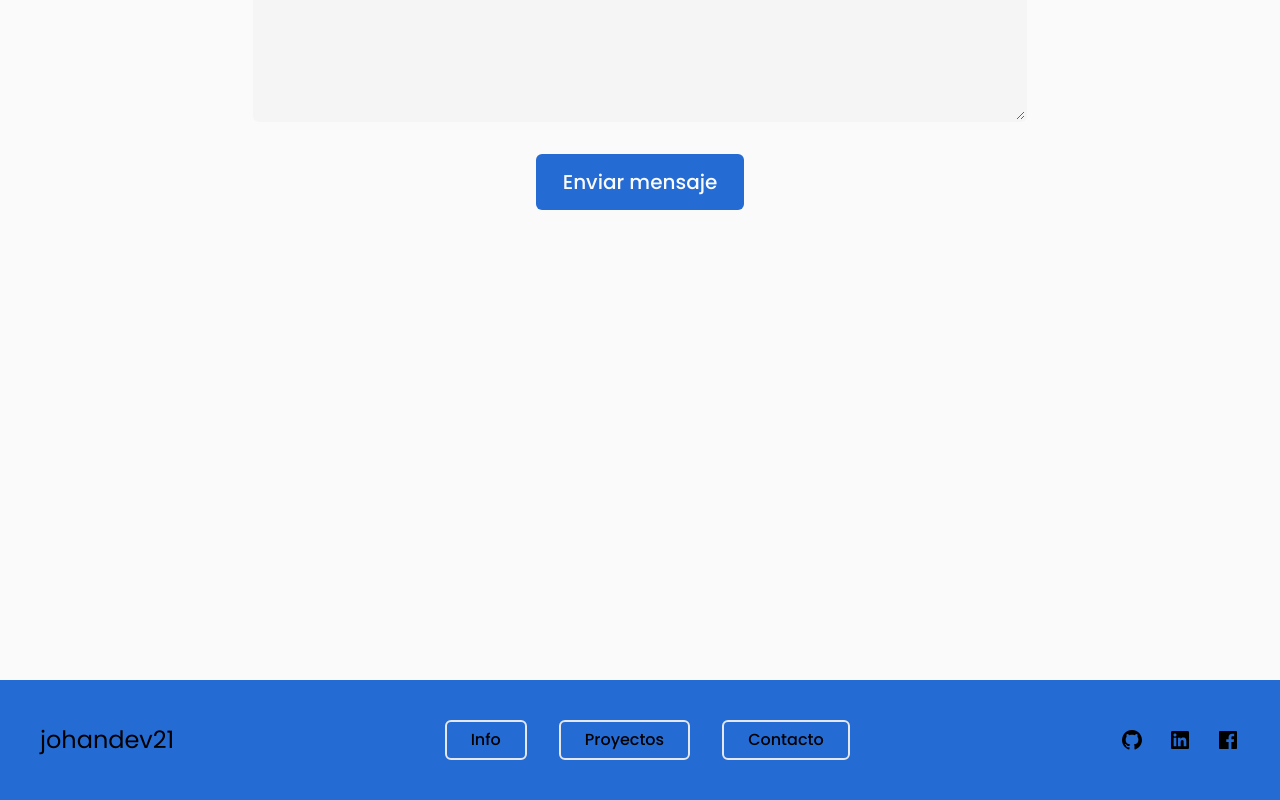
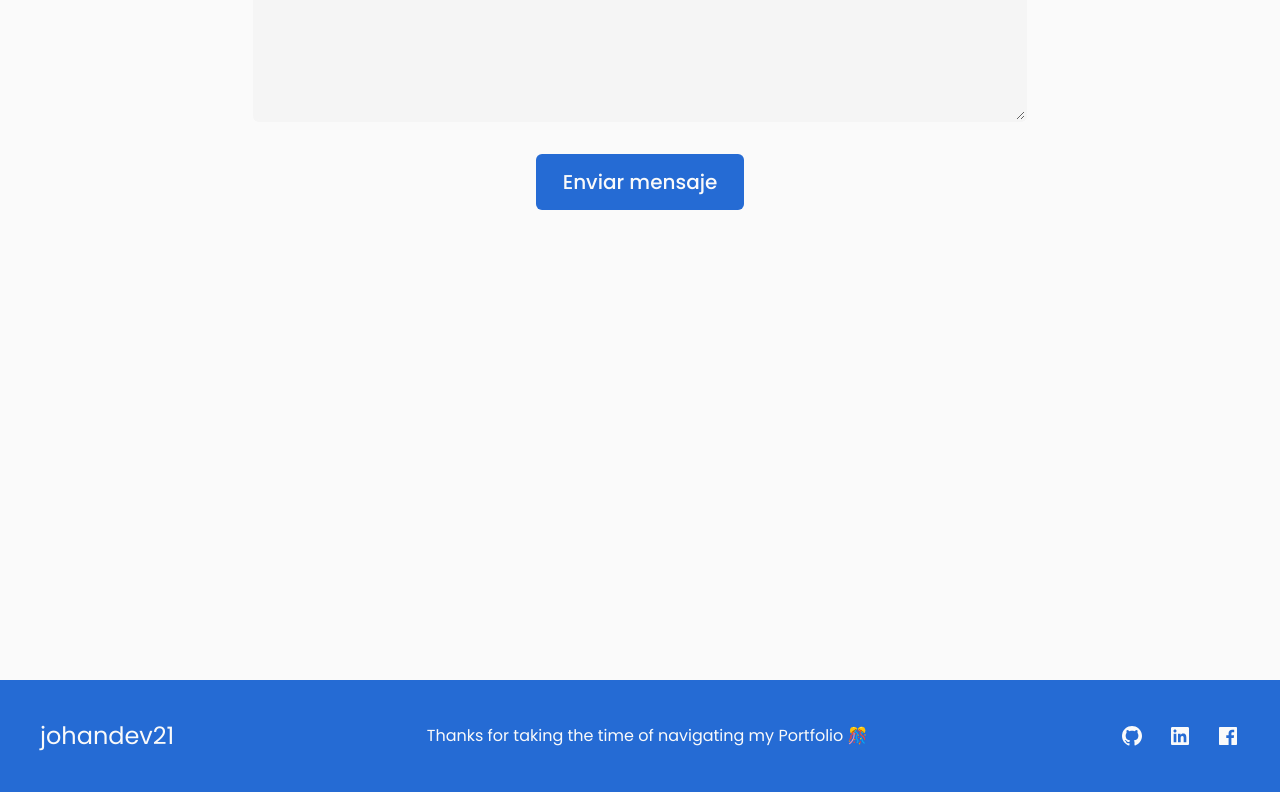
Before and after one commit to johan2160/Portfolio, a React (Vite) app: page / in a window 1280 px wide. Shown: the part 3586-4386 px from the top of the page. Built offline with nearby package versions, Linux system fonts and the light colour scheme.

Commit message:
refactor(footer): simplify structure and update styling
- Removed links and updated footer to include a thank-you message
- Changed text color to 'text-content2' and adjusted hover effects
- Updated social media icons styling for better consistency

```diff
--- a/src/components/Footer.jsx
+++ b/src/components/Footer.jsx
@@ -2,26 +2,16 @@ import React from 'react'
 import { RiFacebookBoxFill, RiGithubFill, RiLinkedinBoxFill } from '@remixicon/react';
 
 
-const Footer = ({name, link1, link2, link3}) => {
+const Footer = ({name}) => {
   return (
-    <footer className='flex flex-col gap-4 items-center px-4 py-5 mt-64 md:mt-80 xl:mt-96 xl:py-10 bg-primary text-black text-center'>
+    <footer className='flex flex-col items-center gap-4 px-4 py-5 mt-64 text-center text-content2 md:mt-80 xl:mt-96 xl:py-10 bg-primary'>
       <div className='w-full flex flex-col gap-6 md:gap-8 items-center xl:flex-row xl:justify-between max-w-[1200px]'>
         <h3 className='text-2xl'>{name}</h3>
-        <ul className='flex items-center gap-8'>
-          <li className='font-medium xl:transition-colors xl:gap-3 xl:py-1.5 xl:px-6 xl:border-2 xl:rounded-md xl:border-transparent xl:hover:border-black xl:font-medium'>
-            <a href="#info">{link1}</a>
-          </li>
-          <li className='font-medium xl:transition-colors xl:gap-3 xl:py-1.5 xl:px-6 xl:border-2 xl:rounded-md xl:border-transparent xl:hover:border-black xl:font-medium'>
-            <a href="#portfolio">{link2}</a>
-          </li>
-          <li className='font-medium xl:transition-colors xl:gap-3 xl:py-1.5 xl:px-6 xl:border-2 xl:rounded-md xl:border-transparent xl:hover:border-black xl:font-medium'>
-            <a href="#contactme">{link3}</a>
-          </li>
-        </ul>
+        <p>Thanks for taking the time of navigating my Portfolio 🎊</p>
         <ul className='flex gap-6'>
-            <a href='https://github.com/johan2160' target='_blank'><RiGithubFill className='transition-colors text-black hover:text-slate-800' /></a>
-            <a href='https://www.linkedin.com/in/johan-carrasco-493a85319' target='_blank'><RiLinkedinBoxFill className='transition-colors text-black hover:text-slate-800' /></a>
-            <a href='https://www.facebook.com/' target='_blank'><RiFacebookBoxFill className='transition-colors text-black hover:text-slate-800' /></a>
+            <a href='https://github.com/johan2160' target='_blank'><RiGithubFill className='transition-colors text-content2 hover:text-selectionbg' /></a>
+            <a href='https://www.linkedin.com/in/johan-carrasco-493a85319' target='_blank'><RiLinkedinBoxFill className='transition-colors text-content2 hover:text-selectionbg' /></a>
+            <a href='https://www.facebook.com/' target='_blank'><RiFacebookBoxFill className='transition-colors text-content2 hover:text-selectionbg' /></a>
           </ul>
       </div>
     </footer>
```
